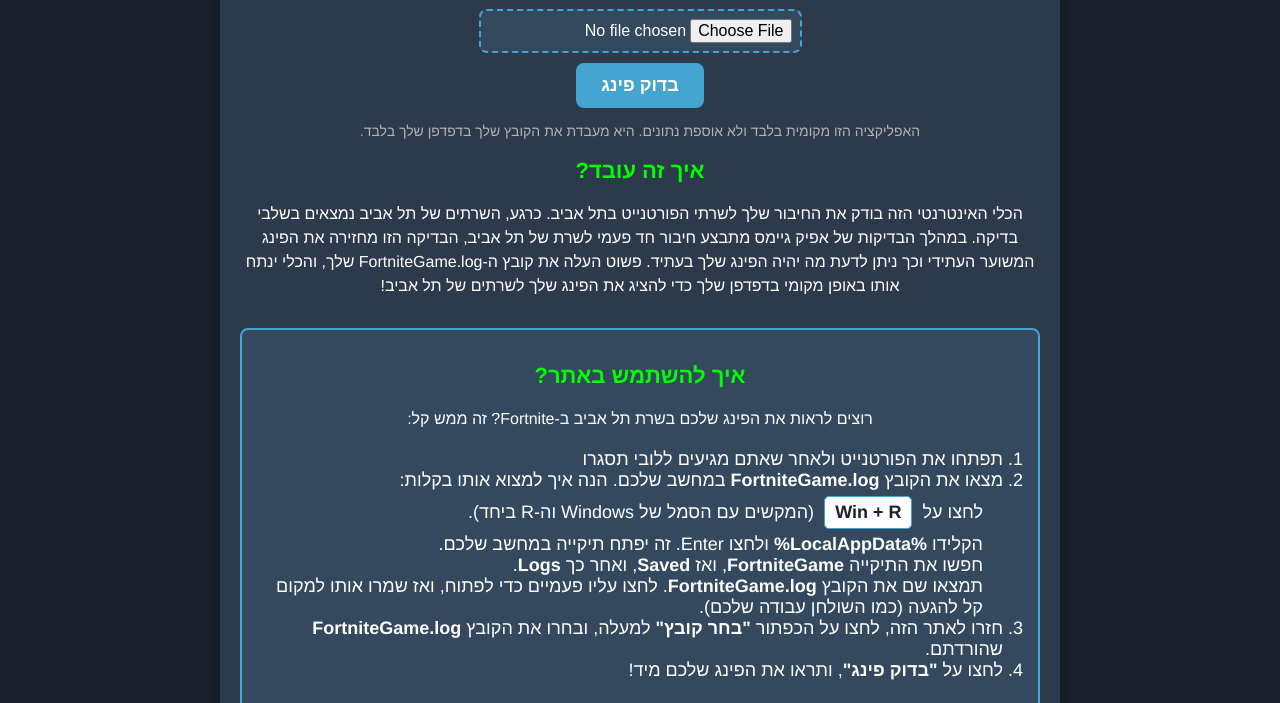
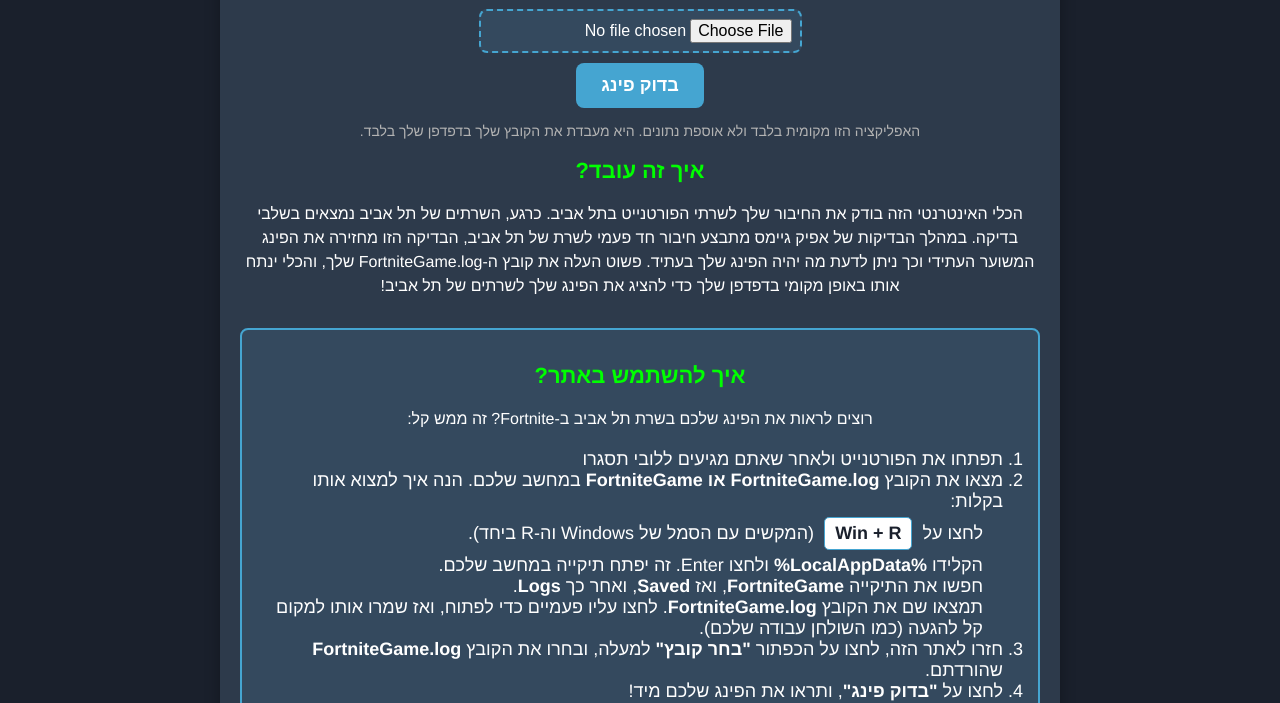
Before and after one commit to ItsAvNi/fortnite-ping-checker, a plain HTML site: page index.html in a window 1280 px wide. Shown: the part 119-822 px from the top of the page. Drawn offline with Linux system fonts and the light colour scheme.

Commit message:
Update index.html

```diff
--- a/index.html
+++ b/index.html
@@ -214,7 +214,7 @@
             <p>רוצים לראות את הפינג שלכם בשרת תל אביב ב-Fortnite? זה ממש קל:</p>
             <ol style="list-style-type: decimal; text-align: right; padding-right: 20px;">
                 <li>תפתחו את הפורטנייט ולאחר שאתם מגיעים ללובי תסגרו</li>
-                <li>מצאו את הקובץ <strong>FortniteGame.log</strong> במחשב שלכם. הנה איך למצוא אותו בקלות:
+                <li>מצאו את הקובץ <strong>FortniteGame.log או FortniteGame</strong> במחשב שלכם. הנה איך למצוא אותו בקלות:
                     <ul style="list-style-type: none; text-align: right; padding-right: 20px;">
                         <li>לחצו על <span class="shortcut">Win + R</span> (המקשים עם הסמל של Windows וה-R ביחד).</li>
                         <li>הקלידו <strong>%LocalAppData%</strong> ולחצו Enter. זה יפתח תיקייה במחשב שלכם.</li>
```
